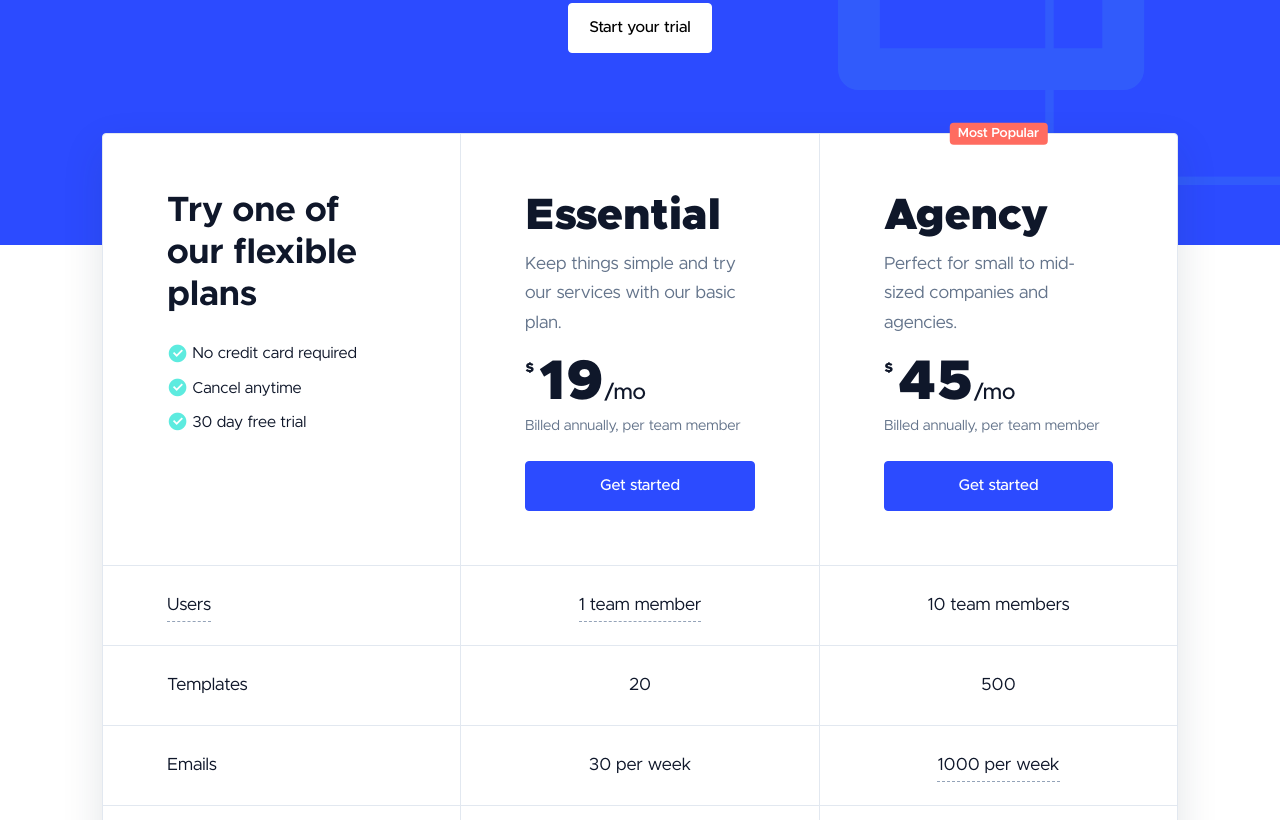
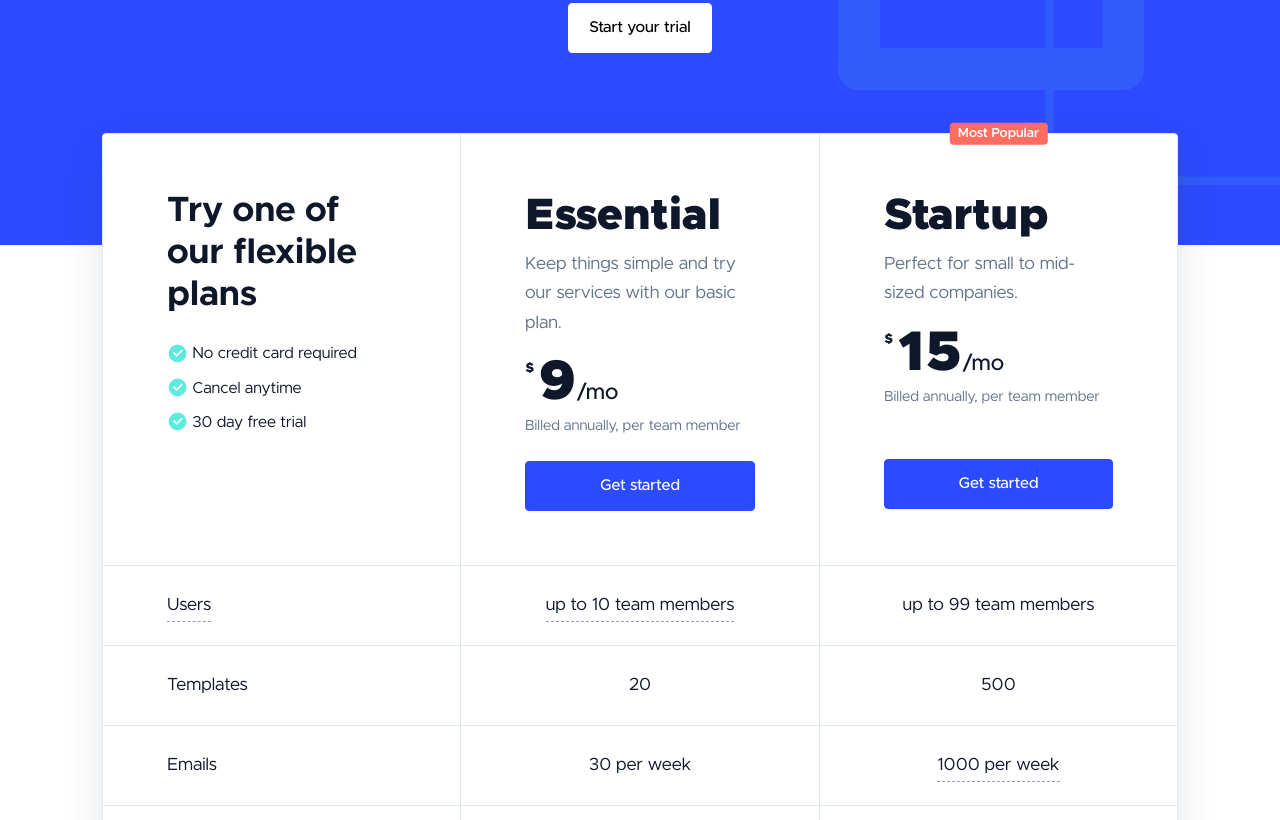
Before and after one commit to comtom/estimaitor.github.io, a plain HTML site: page pricing.html in a window 1280 px wide. Shown: the part 433-1253 px from the top of the page. Drawn offline with Linux system fonts and the light colour scheme.

Commit message:
typos and pricing chart

```diff
--- a/pricing.html
+++ b/pricing.html
@@ -229,7 +229,7 @@
                         <div>
                             <h3 class="fs-1 fw-black">Essential</h3>
                             <p class="text-muted">Keep things simple and try our services with our basic plan.</p>
-                            <p class="display-4 lh-1 fw-black mb-1"><sup class="fs-9 align-super me-1">$</sup>19<span
+                            <p class="display-4 lh-1 fw-black mb-1"><sup class="fs-9 align-super me-1">$</sup>9<span
                                     class="fs-5 fw-medium">/mo</span></p>
                             <span class="d-block text-muted small">Billed annually, per team member</span>
                         </div>
@@ -240,7 +240,7 @@
                     <!-- Column Rows-->
                     <div class="f-h-20 px-4 px-md-7 d-flex justify-content-center align-items-center border-bottom">
                         <span class="tooltip-trigger" data-bs-toggle="tooltip" data-bs-placement="top"
-                            title="Single user account available on the basic package">1 team member</span>
+                            title="Single user account available on the basic package">up to 10 team members</span>
                     </div>
                     <div class="f-h-20 px-4 px-md-7 d-flex justify-content-center align-items-center border-bottom">
                         <span>20 <span class="d-lg-none d-inline">templates</span></span>
@@ -275,9 +275,9 @@
                     <div
                         class="f-h-68 w-100 px-lg-7 py-lg-6 p-4 p-md-5 d-flex flex-column justify-content-between border-bottom position-relative">
                         <div>
-                            <h3 class="fs-1 fw-black">Agency</h3>
-                            <p class="text-muted">Perfect for small to mid-sized companies and agencies.</p>
-                            <p class="display-4 lh-1 fw-black mb-1"><sup class="fs-9 align-super me-1">$</sup>45<span
+                            <h3 class="fs-1 fw-black">Startup</h3>
+                            <p class="text-muted">Perfect for small to mid-sized companies.</p>
+                            <p class="display-4 lh-1 fw-black mb-1"><sup class="fs-9 align-super me-1">$</sup>15<span
                                     class="fs-5 fw-medium">/mo</span></p>
                             <span class="d-block text-muted small">Billed annually, per team member</span>
                         </div>
@@ -289,7 +289,7 @@
 
                     <!-- Column Rows-->
                     <div class="f-h-20 px-4 px-md-7 d-flex justify-content-center align-items-center border-bottom">
-                        <span>10 team members</span>
+                        <span>up to 99 team members</span>
                     </div>
                     <div class="f-h-20 px-4 px-md-7 d-flex justify-content-center align-items-center border-bottom">
                         <span>500 <span class="d-lg-none d-inline">templates</span></span>
```
Also changed, not shown: index.html (+2 -2 lines).
